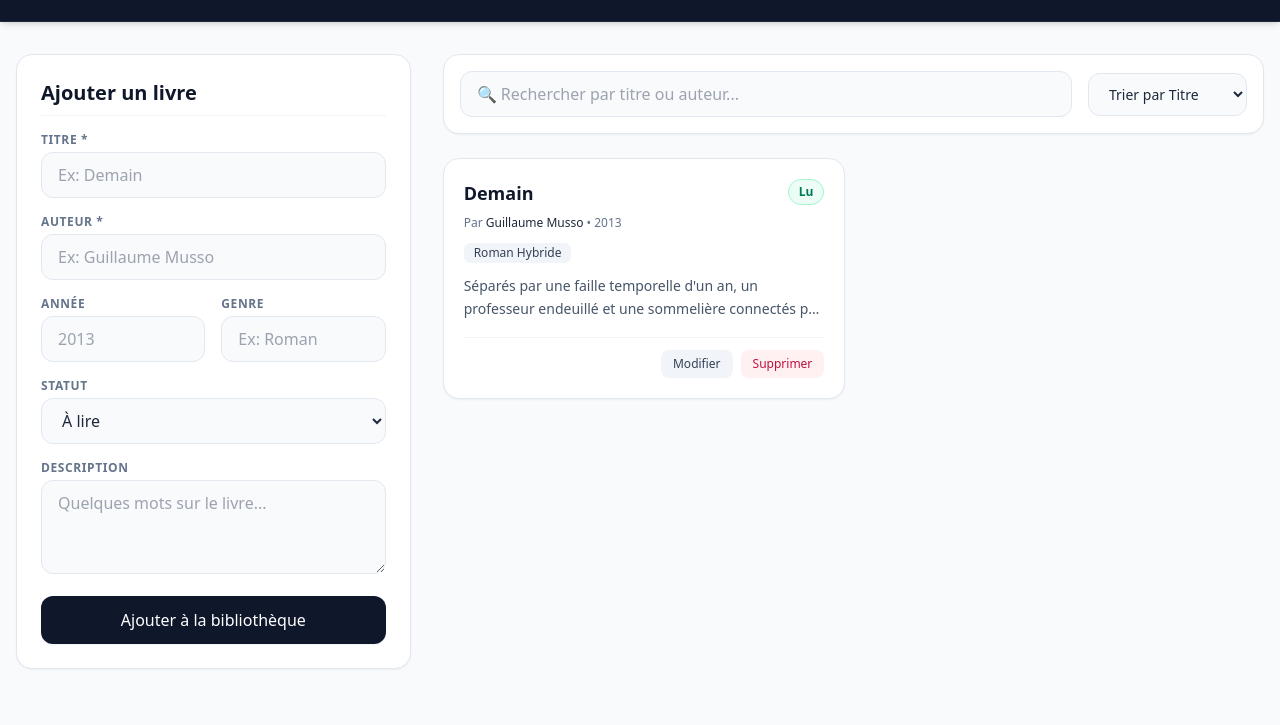
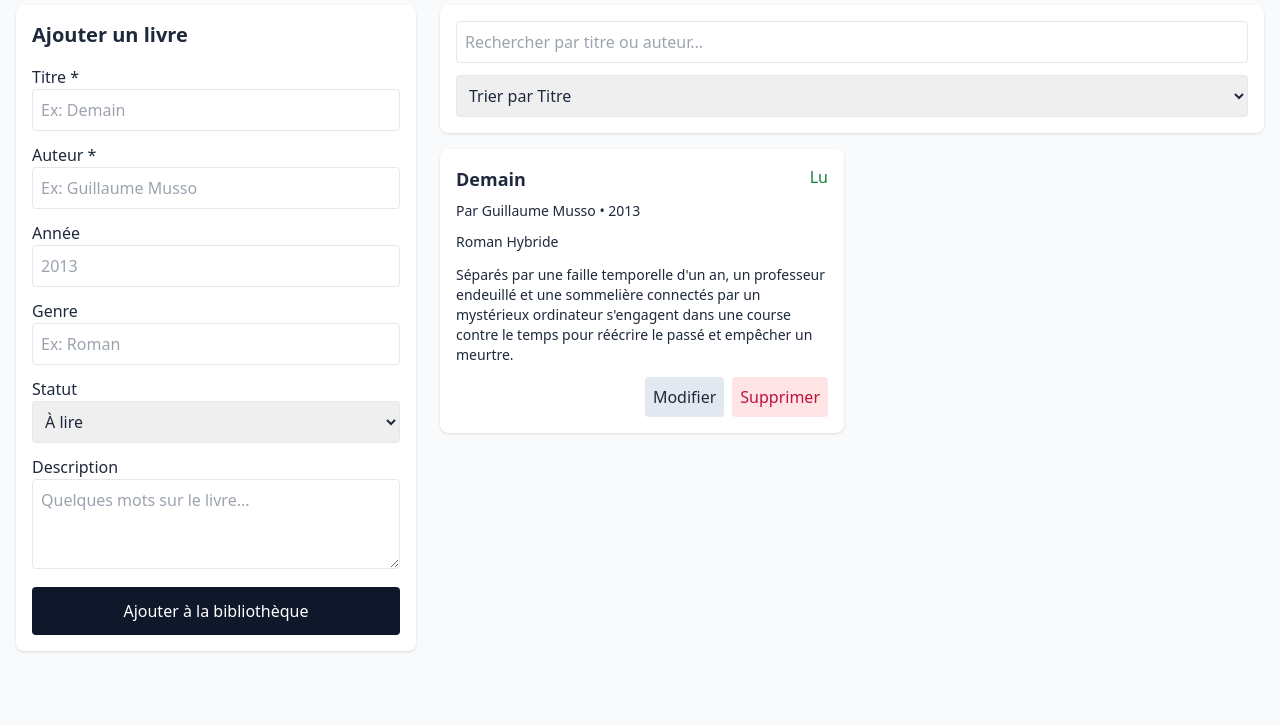
Before and after one commit to sahmihoussam1-hash/SinglePageApplication, a plain HTML site: page SPA/ref.html in a window 1280 px wide. Shown: the part 75-800 px from the top of the page. Drawn offline with nearby package versions, Linux system fonts and the light colour scheme.

Commit message:
chore html

```diff
--- a/SPA/ref.html
+++ b/SPA/ref.html
@@ -1,129 +1,196 @@
 <!DOCTYPE html>
 <html lang="fr">
+
 <head>
     <meta charset="UTF-8">
     <meta name="viewport" content="width=device-width, initial-scale=1.0">
+
     <title>Bibliothèque - Gestion de livres</title>
 
     <script src="https://cdn.tailwindcss.com"></script>
 </head>
-<body class="bg-slate-50 min-h-screen text-slate-800 font-sans">
+
+<body class="bg-slate-50 text-slate-800">
 
 
-  <header class="bg-slate-900 text-slate-100 py-6 shadow-md border-b border-slate-800">
-    <div class="container mx-auto px-4 flex justify-between items-center">
-      <div class="flex items-center gap-3">
-        <span class="text-3xl"></span>
+    <header class="bg-slate-900 text-white p-4">
+        <div class="container mx-auto flex justify-between items-center">
+
             <div>
-          <h1 class="text-2xl font-bold tracking-wide">Mon Coin Lecture</h1>
-          <p class="text-xs text-slate-400">Organisez et savourez vos lectures</p>
+                <h1 class="text-2xl font-bold">Coin de Lecture</h1>
             </div>
-      </div>
-      <span class="text-sm bg-slate-800 text-cyan-300 px-3.5 py-1.5 rounded-full font-medium shadow-inner border border-slate-700" id="book-count">0 livres</span>
+
+            <span id="book-count">
+                0 livres
+            </span>
+
         </div>
     </header>
 
 
-  <main class="container mx-auto px-4 py-8 grid grid-cols-1 lg:grid-cols-3 gap-8">
+
+    <main class="container mx-auto p-4 grid grid-cols-1 lg:grid-cols-3 gap-6">
 
 
-    <section class="bg-white p-6 rounded-2xl shadow-sm border border-slate-200">
-      <h2 class="text-xl font-bold mb-4 text-slate-900 border-b pb-2 border-slate-100" id="form-title">Ajouter un livre</h2>
+        <section class="bg-white p-4 rounded-lg shadow">
 
-      <form id="book-form" class="space-y-4">
+            <h2 id="form-title" class="text-xl font-bold mb-4">
+                Ajouter un livre
+            </h2>
+
+            <form id="book-form">
 
                 <input type="hidden" id="book-id">
 
-        <div>
-          <label for="title" class="block text-xs font-semibold uppercase tracking-wider text-slate-500 mb-1">Titre *</label>
-          <input type="text" id="title" required placeholder="Ex: Demain"
-            class="w-full px-4 py-2.5 bg-slate-50 border border-slate-200 rounded-xl focus:ring-2 focus:ring-cyan-500 focus:outline-none transition">
+                <div class="mb-3">
+                    <label for="title">Titre *</label>
+
+                    <input
+                        type="text"
+                        id="title"
+                        required
+                        placeholder="Ex: Demain"
+                        class="w-full border p-2 rounded"
+                    >
                 </div>
 
-        <div>
-          <label for="author" class="block text-xs font-semibold uppercase tracking-wider text-slate-500 mb-1">Auteur *</label>
-          <input type="text" id="author" required placeholder="Ex: Guillaume Musso"
-            class="w-full px-4 py-2.5 bg-slate-50 border border-slate-200 rounded-xl focus:ring-2 focus:ring-cyan-500 focus:outline-none transition">
+                <div class="mb-3">
+                    <label for="author">Auteur *</label>
+
+                    <input
+                        type="text"
+                        id="auteur"
+                        required
+                        placeholder="Ex: Guillaume Musso"
+                        class="w-full border p-2 rounded"
+                    >
                 </div>
 
-        <div class="grid grid-cols-2 gap-4">
-          <div>
-            <label for="year" class="block text-xs font-semibold uppercase tracking-wider text-slate-500 mb-1">Année</label>
-            <input type="number" id="year" placeholder="2013"
-              class="w-full px-4 py-2.5 bg-slate-50 border border-slate-200 rounded-xl focus:ring-2 focus:ring-cyan-500 focus:outline-none transition">
-          </div>
-          <div>
-            <label for="genre" class="block text-xs font-semibold uppercase tracking-wider text-slate-500 mb-1">Genre</label>
-            <input type="text" id="genre" placeholder="Ex: Roman"
-              class="w-full px-4 py-2.5 bg-slate-50 border border-slate-200 rounded-xl focus:ring-2 focus:ring-cyan-500 focus:outline-none transition">
-          </div>
+                <div class="mb-3">
+                    <label for="year">Année</label>
+
+                    <input
+                        type="number"
+                        id="annee"
+                        placeholder="2013"
+                        class="w-full border p-2 rounded"
+                    >
                 </div>
 
-        <div>
-          <label for="status" class="block text-xs font-semibold uppercase tracking-wider text-slate-500 mb-1">Statut</label>
-          <select id="status" class="w-full px-4 py-2.5 bg-slate-50 border border-slate-200 rounded-xl focus:ring-2 focus:ring-cyan-500 focus:outline-none transition">
+                <div class="mb-3">
+                    <label for="genre">Genre</label>
+
+                    <input
+                        type="text"
+                        id="genre"
+                        placeholder="Ex: Roman"
+                        class="w-full border p-2 rounded"
+                    >
+                </div>
+
+                <div class="mb-3">
+                    <label for="status">Statut</label>
+
+                    <select id="status" class="w-full border p-2 rounded">
                         <option value="to-read">À lire</option>
                         <option value="reading">En cours</option>
                         <option value="read">Lu</option>
                     </select>
                 </div>
 
-        <div>
-          <label for="description" class="block text-xs font-semibold uppercase tracking-wider text-slate-500 mb-1">Description</label>
-          <textarea id="description" rows="3" placeholder="Quelques mots sur le livre..."
-            class="w-full px-4 py-2.5 bg-slate-50 border border-slate-200 rounded-xl focus:ring-2 focus:ring-cyan-500 focus:outline-none transition"></textarea>
+                <div class="mb-3">
+                    <label for="description">Description</label>
+
+                    <textarea
+                        id="description"
+                        rows="3"
+                        placeholder="Quelques mots sur le livre..."
+                        class="w-full border p-2 rounded"
+                    ></textarea>
                 </div>
 
-        <button type="submit" id="submit-btn"
-          class="w-full bg-slate-900 text-white font-medium py-3 rounded-xl hover:bg-slate-800 shadow-sm hover:shadow transition duration-200">
+                <button
+                    type="submit"
+                    id="submit-btn"
+                    class="w-full bg-slate-900 text-white p-3 rounded"
+                >
                     Ajouter à la bibliothèque
                 </button>
+
             </form>
         </section>
 
 
-    <section class="lg:col-span-2 space-y-6">
+
+        <section class="lg:col-span-2">
 
 
-      <div class="bg-white p-4 rounded-2xl shadow-sm border border-slate-200 flex flex-col sm:flex-row gap-4 justify-between items-center">
-        <div class="w-full sm:flex-1">
-          <input type="text" id="search-input" placeholder="🔍 Rechercher par titre ou auteur..."
-            class="w-full px-4 py-2.5 bg-slate-50 border border-slate-200 rounded-xl focus:ring-2 focus:ring-cyan-500 focus:outline-none transition">
-        </div>
-        <div class="w-full sm:w-auto">
-          <select id="sort-select" class="w-full px-4 py-2.5 bg-slate-50 border border-slate-200 rounded-xl focus:ring-2 focus:ring-cyan-500 focus:outline-none transition text-sm">
+            <div class="bg-white p-4 rounded-lg shadow mb-4">
+
+                <input
+                    type="text"
+                    id="search-input"
+                    placeholder="Rechercher par titre ou auteur..."
+                    class="w-full border p-2 rounded mb-3"
+                >
+
+                <select id="sort-select" class="w-full border p-2 rounded">
                     <option value="title">Trier par Titre</option>
                     <option value="author">Trier par Auteur</option>
                     <option value="year">Trier par Année</option>
                 </select>
+
             </div>
-      </div>
+
 
 
             <div id="books-list" class="grid grid-cols-1 md:grid-cols-2 gap-4">
 
-        <div class="bg-white p-5 rounded-2xl shadow-sm border border-slate-200 flex flex-col justify-between hover:shadow-md transition">
-          <div>
-            <div class="flex justify-between items-start gap-2 mb-2">
-              <h3 class="text-lg font-bold text-slate-900">Demain</h3>
-              <span class="bg-emerald-50 text-emerald-700 text-xs font-semibold px-2.5 py-1 rounded-full whitespace-nowrap border border-emerald-200">Lu</span>
+                <div class="bg-white p-4 rounded-lg shadow">
+
+                    <div class="flex justify-between items-start">
+                        <h3 class="text-lg font-bold">Demain</h3>
+
+                        <span class="text-green-700">Lu</span>
                     </div>
-            <p class="text-xs text-slate-500 mb-2 font-medium">Par <span class="text-slate-800">Guillaume Musso</span> • 2013</p>
-            <span class="inline-block bg-slate-100 text-slate-700 text-xs px-2.5 py-0.5 rounded-md mb-3 font-medium">Roman Hybride</span>
-            <p class="text-sm text-slate-600 line-clamp-2 mb-4 leading-relaxed">Séparés par une faille temporelle d'un an, un professeur endeuillé et une sommelière connectés par un mystérieux ordinateur s'engagent dans une course contre le temps pour réécrire le passé et empêcher un meurtre.</p>
+
+                    <p class="text-sm my-2">
+                        Par <span>Guillaume Musso</span> • 2013
+                    </p>
+
+                    <span class="text-sm">Roman Hybride</span>
+
+                    <p class="text-sm my-3">
+                        Séparés par une faille temporelle d'un an,
+                        un professeur endeuillé et une sommelière
+                        connectés par un mystérieux ordinateur
+                        s'engagent dans une course contre le temps
+                        pour réécrire le passé et empêcher un meurtre.
+                    </p>
+
+                    <div class="flex justify-end gap-2">
+
+                        <button class="bg-slate-200 p-2 rounded">
+                            Modifier
+                        </button>
+
+                        <button class="bg-rose-100 text-rose-700 p-2 rounded">
+                            Supprimer
+                        </button>
+
                     </div>
-          <div class="flex justify-end gap-2 pt-3 border-t border-slate-100">
-            <button class="px-3 py-1.5 text-xs font-medium bg-slate-100 text-slate-700 rounded-lg hover:bg-slate-200 transition">Modifier</button>
-            <button class="px-3 py-1.5 text-xs font-medium bg-rose-50 text-rose-700 rounded-lg hover:bg-rose-100 transition">Supprimer</button>
-          </div>
+
                 </div>
 
             </div>
 
         </section>
+
     </main>
 
 
-  <script type="module" src="./src/js/app.js"></script>
+
+    <script type="module" src="./app.js"></script>
+
 </body>
 </html>
```
Lines whose indentation alone changed are shown as unchanged.
